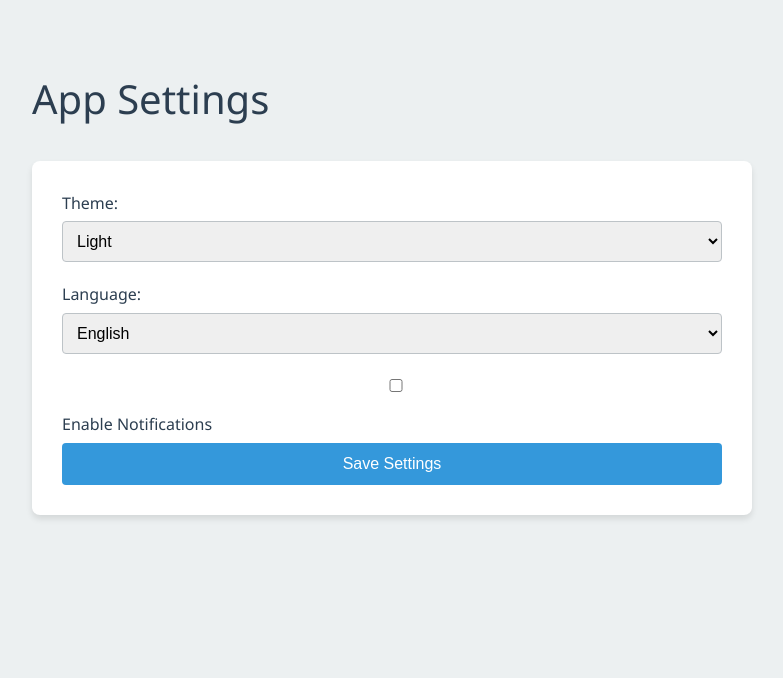
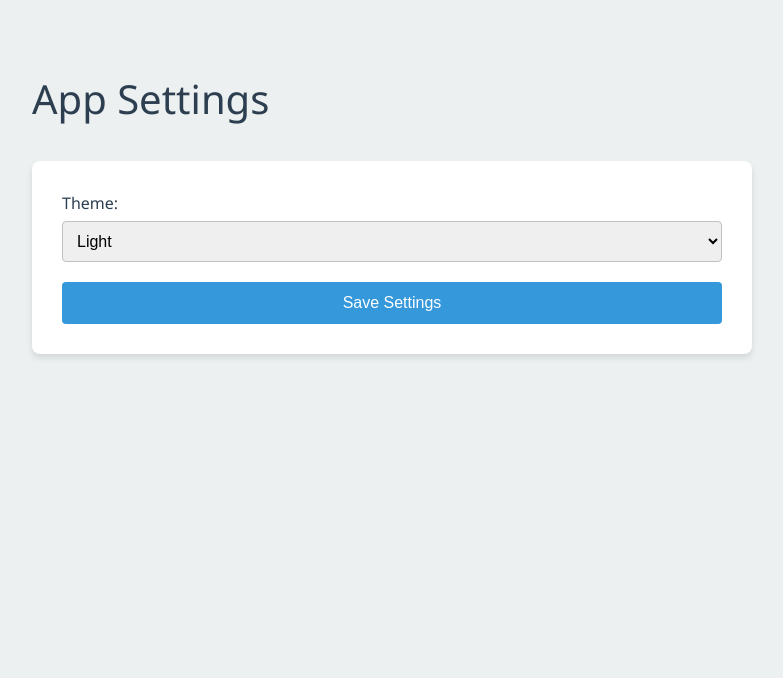
Before and after one commit to PadsterH2012/Py_Flask_Boilerplate, a Flask app: page /app_settings in a window 1280 px wide. Shown: the top 678 px of the page, without its empty margins (248-1031 px from the left). Run offline with Flask 3, Linux system fonts and the light colour scheme; the visitor is signed in with stand-in values (Sample User, id 1).

Commit message:
Implemented theme selection functionality in the app settings page.

```diff
--- a/backend/templates/app_settings.html
+++ b/backend/templates/app_settings.html
@@ -7,21 +7,9 @@
     <form id="appSettingsForm">
         <label for="theme">Theme:</label>
         <select id="theme" name="theme">
-            <option value="light">Light</option>
-            <option value="dark">Dark</option>
+            <option value="light" {% if current_theme == 'light' %}selected{% endif %}>Light</option>
+            <option value="dark" {% if current_theme == 'dark' %}selected{% endif %}>Dark</option>
         </select>
-
-        <label for="language">Language:</label>
-        <select id="language" name="language">
-            <option value="en">English</option>
-            <option value="es">Español</option>
-            <option value="fr">Français</option>
-        </select>
-
-        <label for="notifications">
-            <input type="checkbox" id="notifications" name="notifications">
-            Enable Notifications
-        </label>
 
         <button type="submit">Save Settings</button>
     </form>
@@ -29,8 +17,29 @@
     <script>
     document.getElementById('appSettingsForm').addEventListener('submit', function(e) {
         e.preventDefault();
-        // Add logic to handle form submission
-        alert('App settings update functionality not implemented yet.');
+
+        const theme = document.getElementById('theme').value;
+
+        fetch('/app_settings', {
+            method: 'POST',
+            headers: {
+                'Content-Type': 'application/x-www-form-urlencoded',
+            },
+            body: `theme=${theme}`
+        })
+        .then(response => response.json())
+        .then(data => {
+            if (data.message === 'Settings updated successfully!') {
+                alert('Settings updated successfully!');
+                location.reload();
+            } else {
+                console.error('Error:', data.message);
+            }
+        })
+        .catch((error) => {
+            console.error('Error:', error);
+            alert('An error occurred while updating settings.');
+        });
     });
     </script>
 {% endblock %}
```
